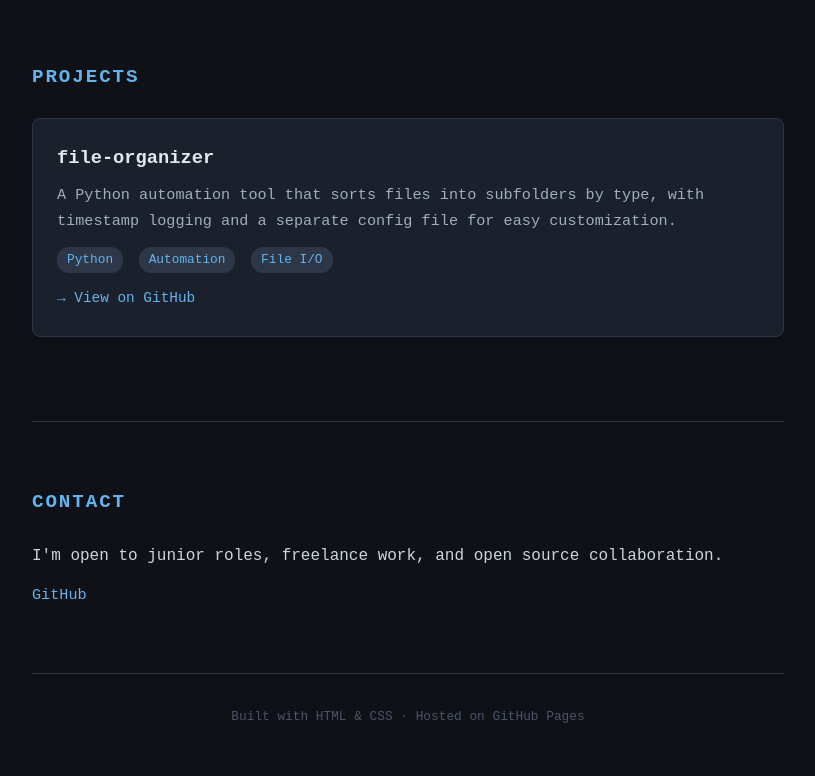
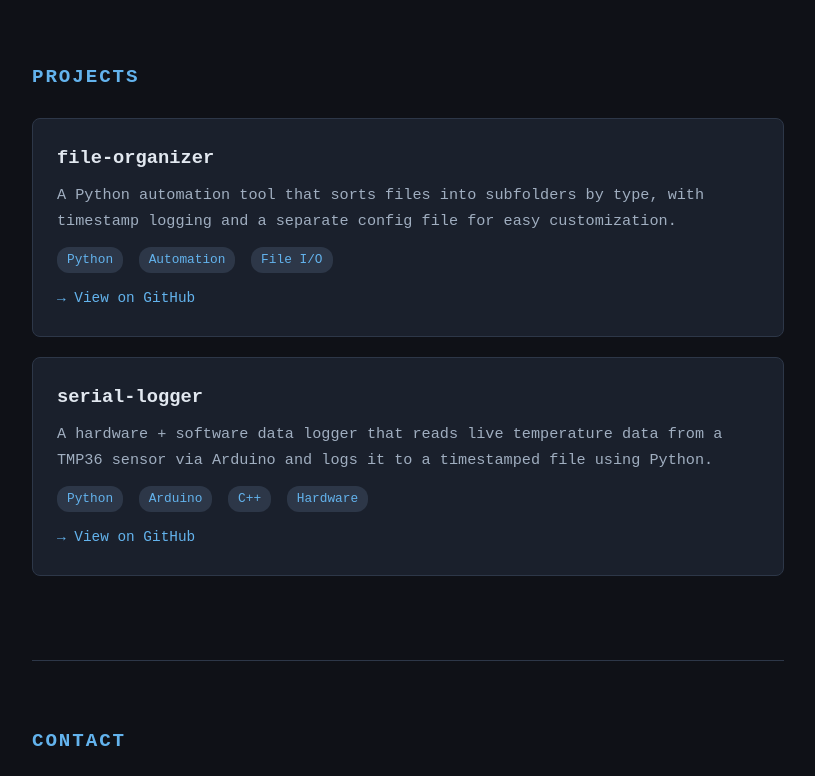
Before and after one commit to theranator/theranator.github.io, a plain HTML site: page index.html in a window 1280 px wide. Shown: the part 534-1310 px from the top of the page, without its empty margins (232-1047 px from the left). Drawn offline with Linux system fonts and the light colour scheme.

Commit message:
Add serial-logger project card

```diff
--- a/index.html
+++ b/index.html
@@ -192,6 +192,25 @@
           → View on GitHub
         </a>
       </div>
+
+      <div class="project-card">
+        <h3>serial-logger</h3>
+        <p>
+          A hardware + software data logger that reads live temperature data from a
+          TMP36 sensor via Arduino and logs it to a timestamped file using Python.
+        </p>
+        <span class="tag">Python</span>
+        <span class="tag">Arduino</span>
+        <span class="tag">C++</span>
+        <span class="tag">Hardware</span>
+        <br />
+        <a class="project-link" href="https://github.com/theranator/serial-logger" target="_blank">
+          → View on GitHub
+        </a>
+      </div>
+
+
+
     </section>
 
     <!-- Contact -->
```
